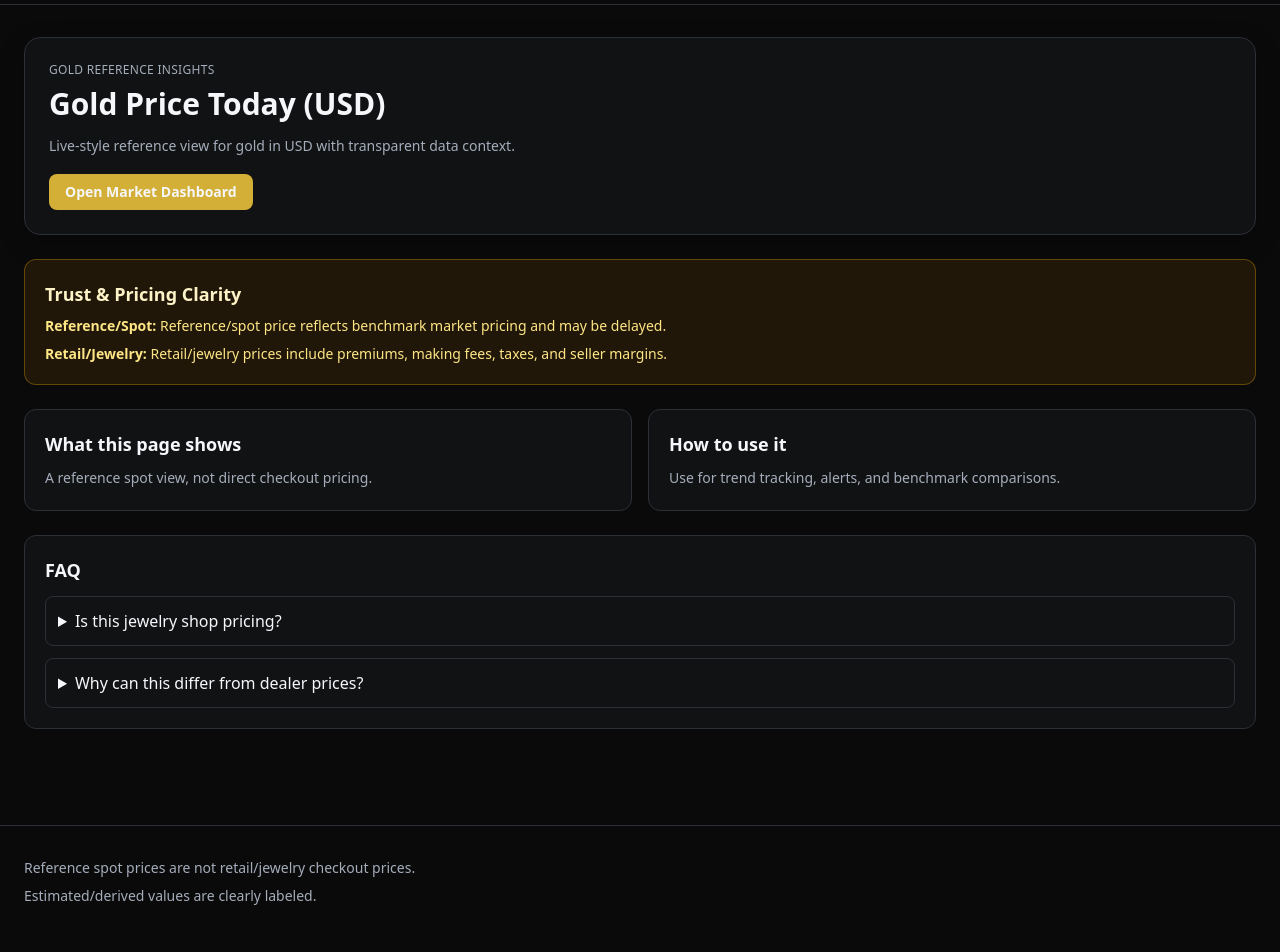
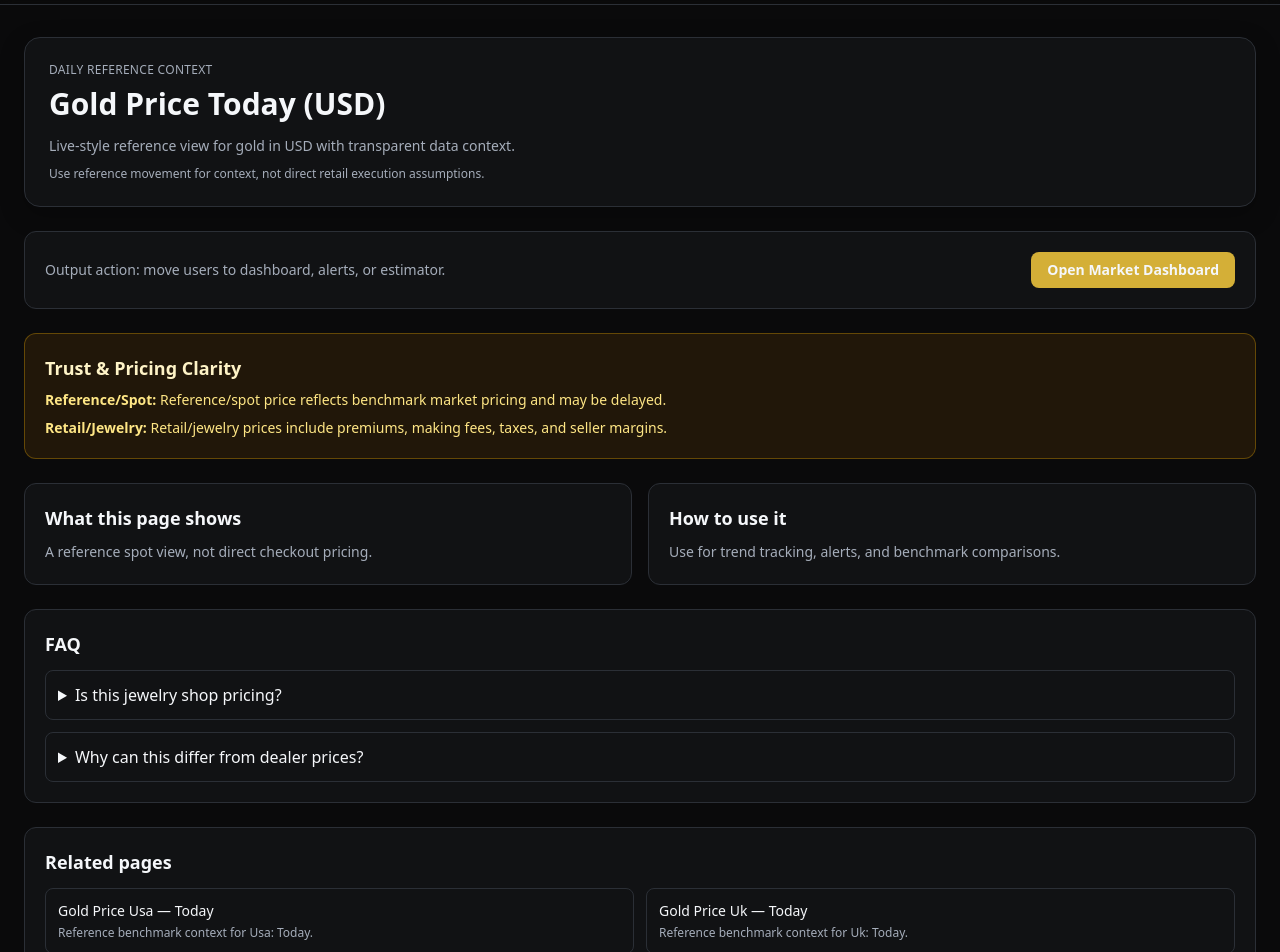
Before and after one commit to vctb12/Gold-tracker, a Next.js app: page /landing/gold-price-today-usd in a window 1280 px wide. Shown: the part 60-1012 px from the top of the page. Built offline with nearby package versions, Linux system fonts and the light colour scheme.

Commit message:
feat: landing revamp PR1 with intent-aware hero, related links, and CTA instrumentation

```diff
--- a/src/components/landing/LandingTemplate.tsx
+++ b/src/components/landing/LandingTemplate.tsx
@@ -3,25 +3,35 @@ import { LandingPage } from "@/types/landing";
 import { LandingSection } from "./LandingSection";
 import { TrustDisclosureBlock } from "./TrustDisclosureBlock";
 import { FAQAccordion } from "./FAQAccordion";
+import { VariantHero } from "./VariantHero";
+import { inferIntentFromSlug } from "@/lib/landing/inferIntent";
+import { RelatedLandingLinks } from "./RelatedLandingLinks";
 
 export function LandingTemplate({ page }: { page: LandingPage }) {
+  const intent = inferIntentFromSlug(page.slug);
+
   return (
     <main className="space-y-6 py-8">
-      <header className="rounded-2xl border border-[var(--color-border)] bg-[var(--color-surface)] p-6 shadow-[var(--shadow-soft)]">
-        <p className="text-xs uppercase tracking-wide text-[var(--color-text-muted)]">
-          Gold Reference Insights
-        </p>
-        <h1 className="mt-2 text-3xl font-semibold text-[var(--color-text)]">{page.h1}</h1>
-        <p className="mt-3 max-w-2xl text-sm leading-6 text-[var(--color-text-muted)]">{page.intro}</p>
-        <div className="mt-4">
+      <VariantHero intent={intent} h1={page.h1} intro={page.intro} />
+
+      <section className="rounded-xl border border-[var(--color-border)] bg-[var(--color-surface)] p-5">
+        <div className="flex flex-wrap items-center justify-between gap-3">
+          <div>
+            <p className="text-sm text-[var(--color-text-muted)]">
+              Output action: move users to dashboard, alerts, or estimator.
+            </p>
+          </div>
           <Link
             href={page.ctaHref}
             className="inline-flex rounded-lg bg-[var(--color-accent)] px-4 py-2 text-sm font-semibold text-black"
+            data-cta-surface="landing-primary"
+            data-cta-intent={intent}
+            data-cta-slug={page.slug}
           >
             {page.ctaLabel}
           </Link>
         </div>
-      </header>
+      </section>
 
       <TrustDisclosureBlock
         referenceNote={page.referenceNote}
@@ -35,6 +45,8 @@ export function LandingTemplate({ page }: { page: LandingPage }) {
       </section>
 
       <FAQAccordion faqs={page.faqs} />
+
+      <RelatedLandingLinks currentSlug={page.slug} />
     </main>
   );
 }
--- /dev/null
+++ b/src/components/landing/RelatedLandingLinks.tsx
@@ -0,0 +1,26 @@
+import Link from "next/link";
+import { getRelatedPages } from "@/lib/landing/getRelatedPages";
+
+export function RelatedLandingLinks({ currentSlug }: { currentSlug: string }) {
+  const related = getRelatedPages(currentSlug, 6);
+
+  if (!related.length) return null;
+
+  return (
+    <section className="rounded-xl border border-[var(--color-border)] bg-[var(--color-surface)] p-5">
+      <h2 className="text-lg font-semibold text-[var(--color-text)]">Related pages</h2>
+      <div className="mt-3 grid gap-3 sm:grid-cols-2">
+        {related.map((p) => (
+          <Link
+            key={p.slug}
+            href={`/landing/${p.slug}`}
+            className="rounded-lg border border-[var(--color-border)] p-3 transition hover:border-[var(--color-accent)]"
+          >
+            <p className="text-sm font-medium text-[var(--color-text)]">{p.h1}</p>
+            <p className="mt-1 text-xs text-[var(--color-text-muted)]">{p.description}</p>
+          </Link>
+        ))}
+      </div>
+    </section>
+  );
+}
--- /dev/null
+++ b/src/components/landing/VariantHero.tsx
@@ -0,0 +1,56 @@
+import { LandingIntent } from "@/lib/landing/inferIntent";
+
+function intentBadge(intent: LandingIntent) {
+  switch (intent) {
+    case "today":
+      return "Daily Reference Context";
+    case "history":
+      return "Historical Trend Context";
+    case "spot-vs-retail":
+      return "Trust & Pricing Clarity";
+    case "alerts":
+      return "Action & Monitoring";
+    case "methodology":
+      return "Data Methodology";
+    default:
+      return "Gold Reference Insights";
+  }
+}
+
+function intentSubtext(intent: LandingIntent) {
+  switch (intent) {
+    case "today":
+      return "Use reference movement for context, not direct retail execution assumptions.";
+    case "history":
+      return "Interpret trend and volatility with benchmark-first clarity.";
+    case "spot-vs-retail":
+      return "Explicitly separate benchmark spot context from retail/jewelry outcomes.";
+    case "alerts":
+      return "Set thresholds on benchmark values and interpret trigger context carefully.";
+    case "methodology":
+      return "Understand delayed, cached, fallback, estimated, and derived labels.";
+    default:
+      return "Trust-first benchmark pages for better decisions.";
+  }
+}
+
+export function VariantHero({
+  intent,
+  h1,
+  intro,
+}: {
+  intent: LandingIntent;
+  h1: string;
+  intro: string;
+}) {
+  return (
+    <header className="rounded-2xl border border-[var(--color-border)] bg-[var(--color-surface)] p-6 shadow-[var(--shadow-soft)]">
+      <p className="text-xs uppercase tracking-wide text-[var(--color-text-muted)]">
+        {intentBadge(intent)}
+      </p>
+      <h1 className="mt-2 text-3xl font-semibold text-[var(--color-text)]">{h1}</h1>
+      <p className="mt-3 max-w-3xl text-sm leading-6 text-[var(--color-text-muted)]">{intro}</p>
+      <p className="mt-2 text-xs text-[var(--color-text-muted)]">{intentSubtext(intent)}</p>
+    </header>
+  );
+}
--- /dev/null
+++ b/src/lib/landing/getRelatedPages.ts
@@ -0,0 +1,29 @@
+import { landingPages } from "@/content/landing";
+import { inferIntentFromSlug } from "./inferIntent";
+
+export function getRelatedPages(currentSlug: string, limit = 6) {
+  const current = landingPages.find((p) => p.slug === currentSlug);
+  if (!current) return [];
+
+  const currentIntent = inferIntentFromSlug(current.slug);
+  const currentCountry = current.slug.split("-")[2] ?? "";
+
+  const scored = landingPages
+    .filter((p) => p.slug !== currentSlug)
+    .map((p) => {
+      let score = 0;
+      const intent = inferIntentFromSlug(p.slug);
+      const country = p.slug.split("-")[2] ?? "";
+
+      if (intent === currentIntent) score += 3;
+      if (country === currentCountry && country) score += 2;
+      if (p.slug.includes("methodology")) score += 1;
+
+      return { page: p, score };
+    })
+    .sort((a, b) => b.score - a.score)
+    .slice(0, limit)
+    .map((x) => x.page);
+
+  return scored;
+}
--- /dev/null
+++ b/src/lib/landing/inferIntent.ts
@@ -0,0 +1,20 @@
+export type LandingIntent =
+  | "today"
+  | "per-gram"
+  | "per-ounce"
+  | "history"
+  | "spot-vs-retail"
+  | "alerts"
+  | "methodology"
+  | "generic";
+
+export function inferIntentFromSlug(slug: string): LandingIntent {
+  if (slug.includes("spot-vs-retail")) return "spot-vs-retail";
+  if (slug.includes("per-gram")) return "per-gram";
+  if (slug.includes("per-ounce")) return "per-ounce";
+  if (slug.includes("history")) return "history";
+  if (slug.includes("alerts")) return "alerts";
+  if (slug.includes("methodology")) return "methodology";
+  if (slug.includes("today")) return "today";
+  return "generic";
+}
```
